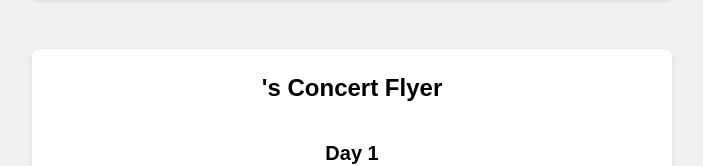
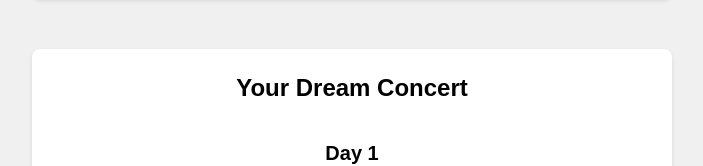
Before and after one commit to nmv47786/Spotify-Warped, a website: page index.html in a window 1280 px wide. Shown: the part 464-630 px from the top of the page, without its empty margins (288-991 px from the left). Drawn offline with Linux system fonts and the light colour scheme.

Commit message:
one small change

```diff
--- a/index.html
+++ b/index.html
@@ -166,7 +166,7 @@
     </section>
 
     <section id="concertFlyer">
-        <div class="flyerHeader"> <span id="displayName"></span>'s Concert Flyer</div>
+        <div class="flyerHeader">Your Dream Concert</div>
 
         <div class="flyerDay">Day 1</div>
         <div class="headliner-container">
```
